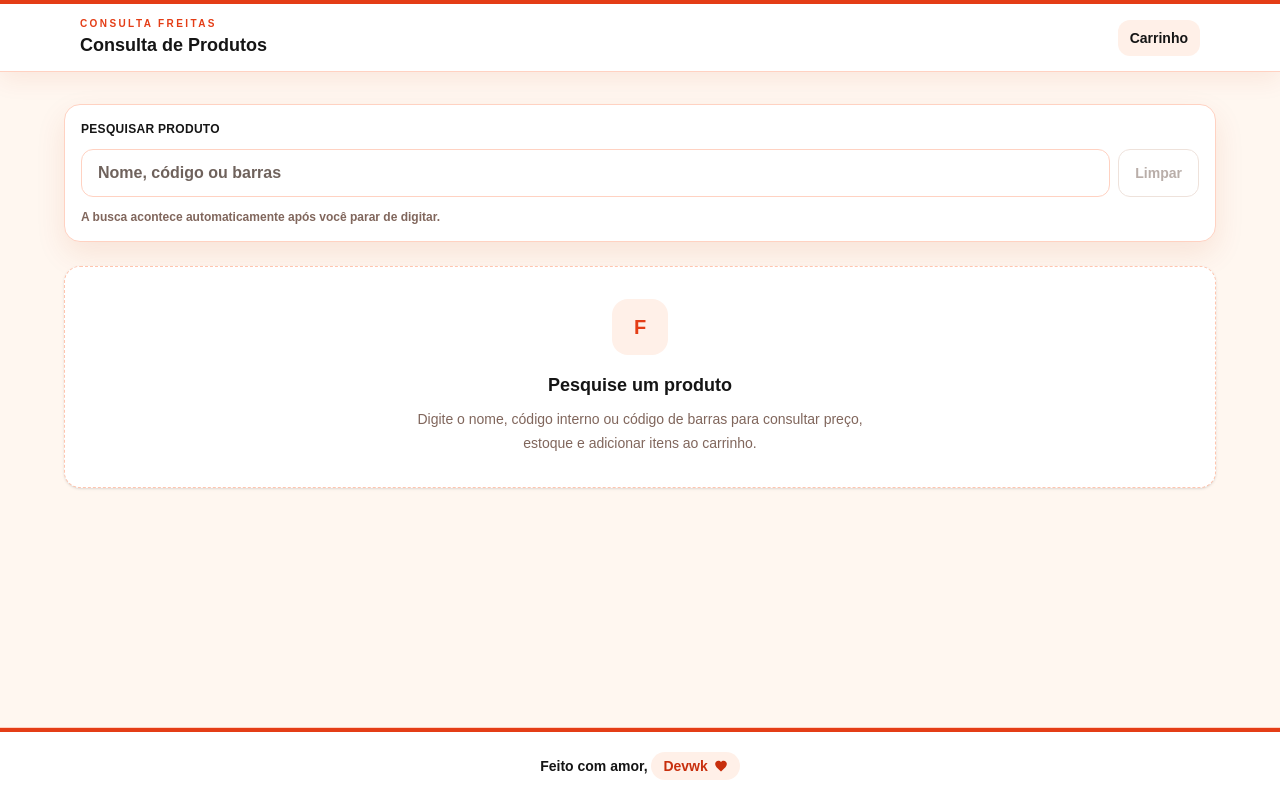
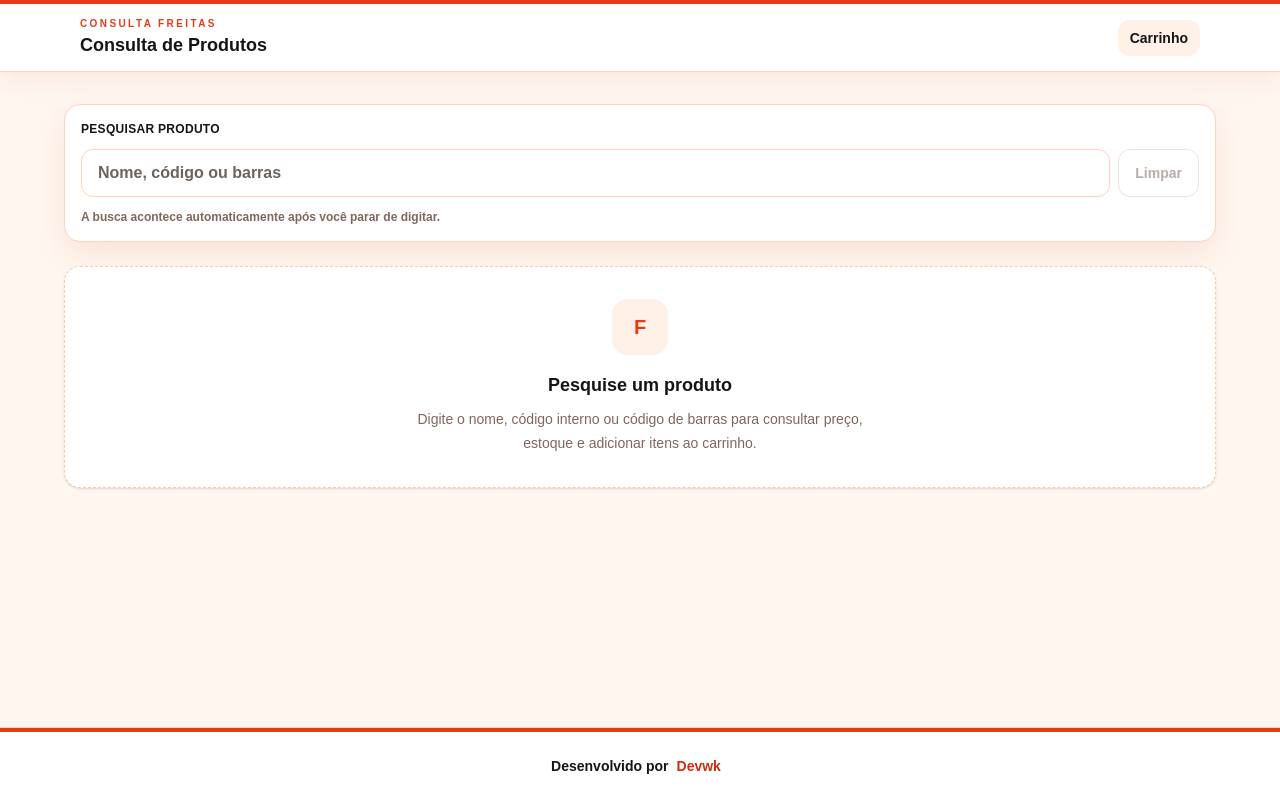
Before and after one commit to wandskk/consulta-freitas, a Next.js app: page /products in a window 1280 px wide. Built offline with nearby package versions, Linux system fonts and the light colour scheme.

Commit message:
fix: footer fix

```diff
--- a/src/components/layout/app-footer.tsx
+++ b/src/components/layout/app-footer.tsx
@@ -5,22 +5,15 @@
 
       <div className="mx-auto flex max-w-6xl items-center justify-center px-4 py-5 text-center text-sm font-black text-[#151515]">
         <span>
-          Feito com amor,{' '}
+          Desenvolvido por
           <a
             href="https://instagram.com/wandskk"
             target="_blank"
             rel="noopener noreferrer"
-            className="inline-flex items-center gap-1.5 rounded-full bg-[#fff0e8] px-3 py-1 text-[#c82f0d] transition hover:bg-[#e43d16] hover:text-white"
+            className="inline-flex items-center gap-1.5 rounded-full  px-2 py-1 text-[#c82f0d] transition hover:bg-[#e43d16] hover:text-white"
             aria-label="Abrir Instagram do Devwk"
           >
             Devwk
-            <svg
-              aria-hidden="true"
-              className="h-3.5 w-3.5 fill-current"
-              viewBox="0 0 24 24"
-            >
-              <path d="M12 21.35l-1.45-1.32C5.4 15.36 2 12.28 2 8.5 2 5.42 4.42 3 7.5 3c1.74 0 3.41.81 4.5 2.09C13.09 3.81 14.76 3 16.5 3 19.58 3 22 5.42 22 8.5c0 3.78-3.4 6.86-8.55 11.54z" />
-            </svg>
           </a>
         </span>
       </div>
```
